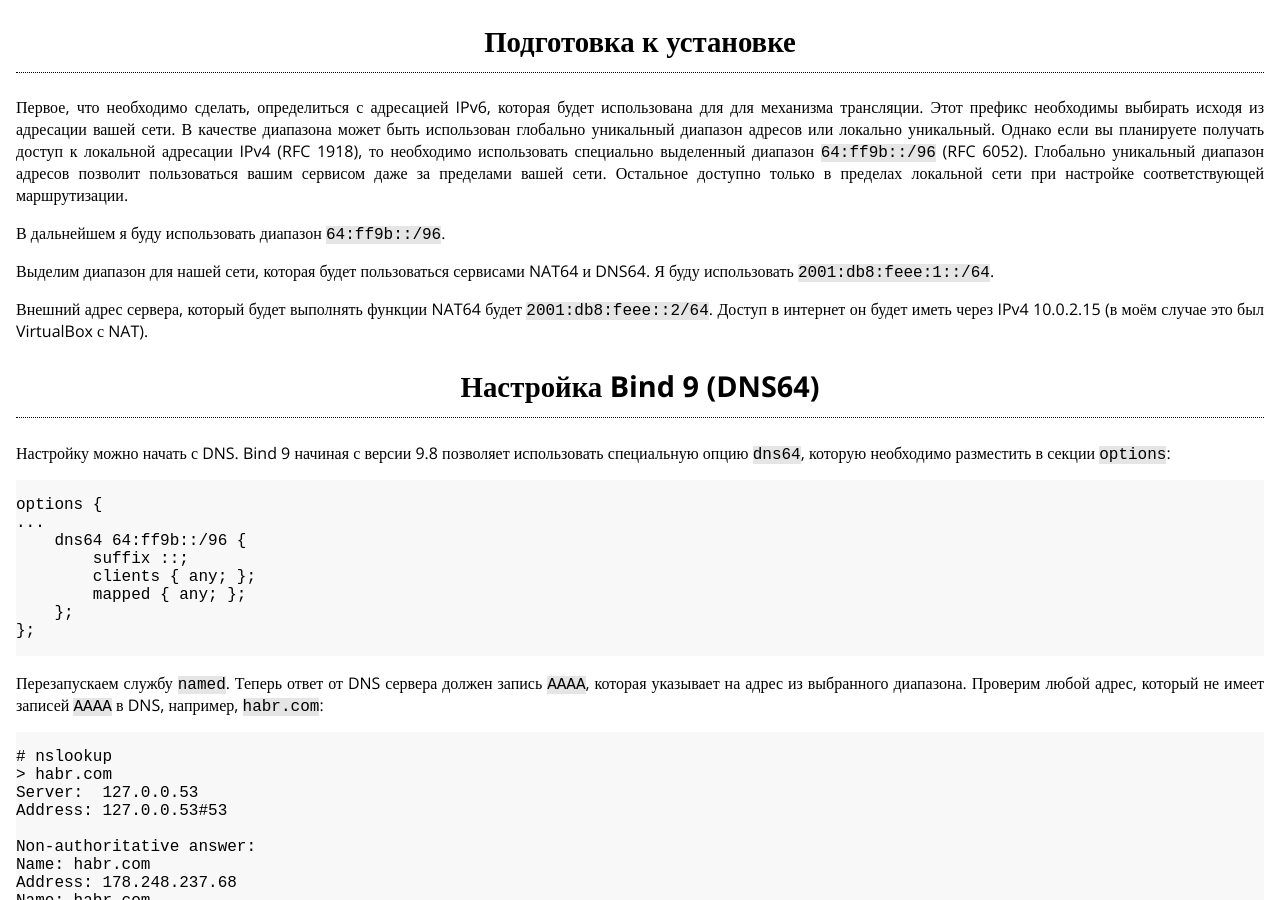
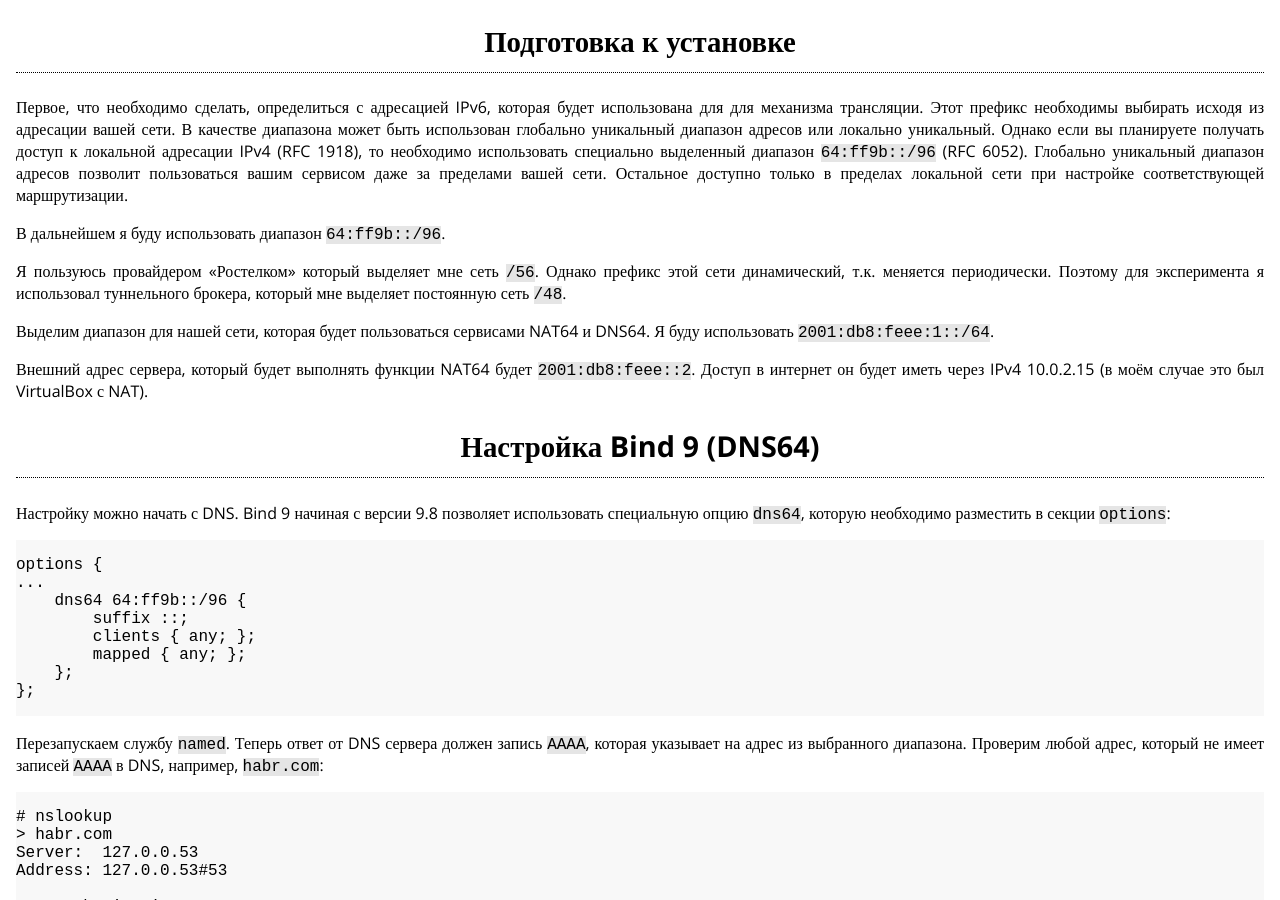
Before and after one commit to fsa/site, a Jekyll site: the page built from _posts/2022-12-01-nat64-dns64.md, in a window 1280 px wide and 900 px high, scrolled down 853 px. Built offline with Jekyll 4.4.1, drawn with Linux system fonts in a browser that asks for light colours.

Commit message:
NAT64: дополнение о том, откуда берутся IPv6 сети.

```diff
--- a/_posts/2022-12-01-nat64-dns64.md
+++ b/_posts/2022-12-01-nat64-dns64.md
@@ -32,9 +32,11 @@ excerpt: Решил провести эксперимент построение
 
 В дальнейшем я буду использовать диапазон `64:ff9b::/96`.
 
+Я пользуюсь провайдером «Ростелком» который выделяет мне сеть `/56`. Однако префикс этой сети динамический, т.к. меняется периодически. Поэтому для эксперимента я использовал туннельного брокера, который мне выделяет постоянную сеть `/48`.
+
 Выделим диапазон для нашей сети, которая будет пользоваться сервисами NAT64 и DNS64. Я буду использовать `2001:db8:feee:1::/64`.
 
-Внешний адрес сервера, который будет выполнять функции NAT64 будет `2001:db8:feee::2/64`. Доступ в интернет он будет иметь через IPv4 10.0.2.15 (в моём случае это был VirtualBox с NAT).
+Внешний адрес сервера, который будет выполнять функции NAT64 будет `2001:db8:feee::2`. Доступ в интернет он будет иметь через IPv4 10.0.2.15 (в моём случае это был VirtualBox с NAT).
 
 ## Настройка Bind 9 (DNS64)
 
```
